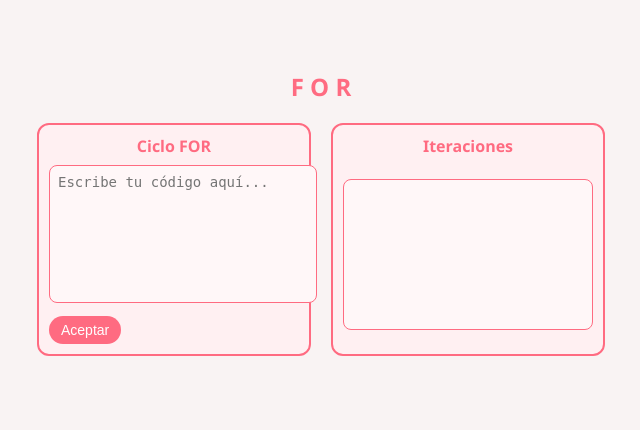
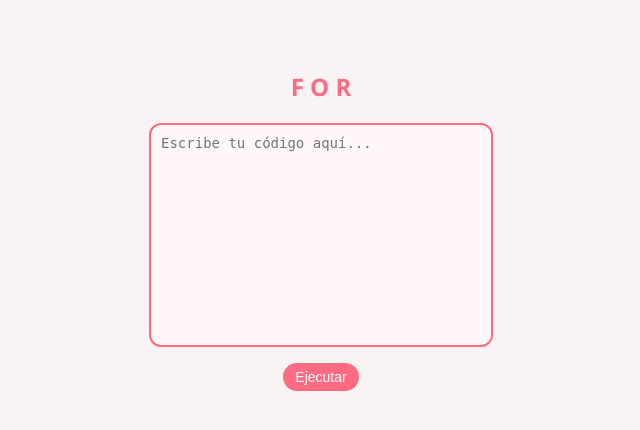
Before and after one commit to Itati26/Ciclo-For, a Django app: page / in a window 1280 px wide. Shown: the top 430 px of the page, without its empty margins (319-959 px from the left). Run offline with Django 5.2, Linux system fonts and the light colour scheme; parts of the project's set-up code (start-up, migrations or seed data) failed here and were passed over.

Commit message:
cambios_index

```diff
--- a/Ciclo_For/templates/Ciclo_For/index.html
+++ b/Ciclo_For/templates/Ciclo_For/index.html
@@ -21,36 +21,20 @@
             margin-bottom: 20px;
         }
 
-        .contenedor {
-            display: flex;
-            gap: 20px;
-        }
-
-        .panel {
-            background: #fff0f2;
-            border: 2px solid #ff6b81;
-            border-radius: 12px;
-            padding: 10px;
-            width: 250px;
-            min-height: 150px;
+        form {
             display: flex;
             flex-direction: column;
-            justify-content: flex-start;
-        }
-
-        .panel h3 {
-            color: #ff6b81;
-            margin: 0 0 8px 0;
-            font-size: 16px;
-            text-align: center;
+            align-items: center;
+            gap: 8px;
+            width: 320px;
         }
 
         textarea {
             width: 100%;
-            height: 120px;
-            border: 1px solid #ff6b81;
-            border-radius: 8px;
-            padding: 8px;
+            height: 200px;
+            border: 2px solid #ff6b81;
+            border-radius: 12px;
+            padding: 10px;
             font-size: 14px;
             resize: none;
             background: #fff7f8;
@@ -72,47 +56,26 @@
             cursor: pointer;
             font-size: 14px;
             transition: all 0.2s ease-in-out;
-            align-self: center;
         }
 
         button:hover {
             background: #ff4757;
             transform: scale(1.05);
         }
-
-        pre {
-            background: #fff7f8;
-            border: 1px solid #ff6b81;
-            border-radius: 8px;
-            padding: 8px;
-            flex: 1;
-            white-space: pre-wrap;
-            font-size: 14px;
-            color: #333;
-            overflow-y: auto;
-        }
     </style>
 </head>
 <body>
     <h2>F O R</h2>
-    <div class="contenedor">
-        <div class="panel">
-            <h3>Ciclo FOR</h3>
-            <form id="formulario">
-                <textarea id="codigo" name="codigo" placeholder="Escribe tu código aquí..."></textarea>
-                <button type="submit">Aceptar</button>
-            </form>
-        </div>
-        <div class="panel">
-            <h3>Iteraciones</h3>
-            <pre id="iteraciones"></pre>
-        </div>
-    </div>
+    <form id="formulario">
+        <textarea id="codigo" name="codigo" placeholder="Escribe tu código aquí..."></textarea>
+        <button type="submit">Ejecutar</button>
+    </form>
 
     <script>
         document.getElementById("formulario").addEventListener("submit", async function(e) {
             e.preventDefault();
-            const codigo = document.getElementById("codigo").value;
+            const textarea = document.getElementById("codigo");
+            const codigo = textarea.value;
             try {
                 const response = await fetch("/ejecutar/", {
                     method: "POST",
@@ -125,16 +88,14 @@
                 const data = await response.json();
 
                 if (data.error) {
-                    document.getElementById("iteraciones").textContent = "❌ Error: " + data.error;
+                    textarea.value = codigo + "\n\n❌ Error: " + data.error;
                 } else {
                     // Limpiar formato: quitar corchetes, comillas y paréntesis
-                    const limpio = data.iteraciones.map(it => {
-                        return it.replace(/[\[\]{}'"]/g, "");
-                    }).join("\n");
-                    document.getElementById("iteraciones").textContent = limpio;
+                    const limpio = data.iteraciones.map(it => it.replace(/[\[\]{}'"]/g, "")).join("\n");
+                    textarea.value = codigo + "\n\n--- Resultados ---\n" + limpio;
                 }
             } catch (err) {
-                document.getElementById("iteraciones").textContent = "❌ Error: " + err;
+                textarea.value = codigo + "\n\n❌ Error: " + err;
             }
         });
     </script>
```
